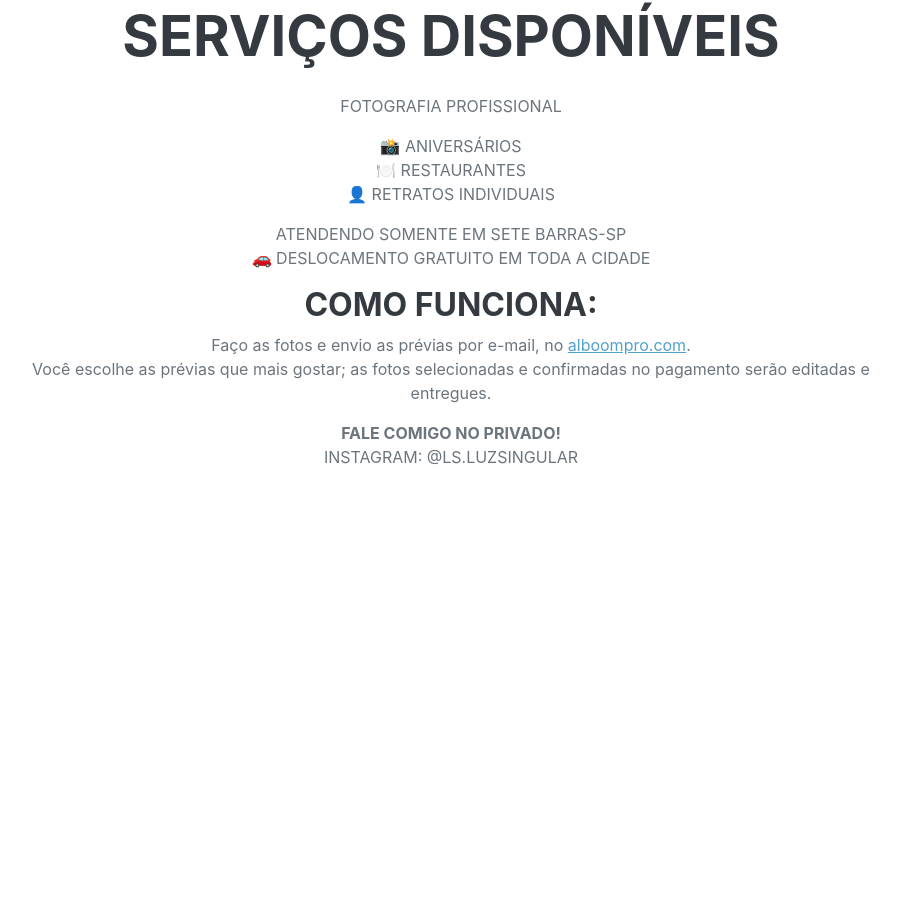
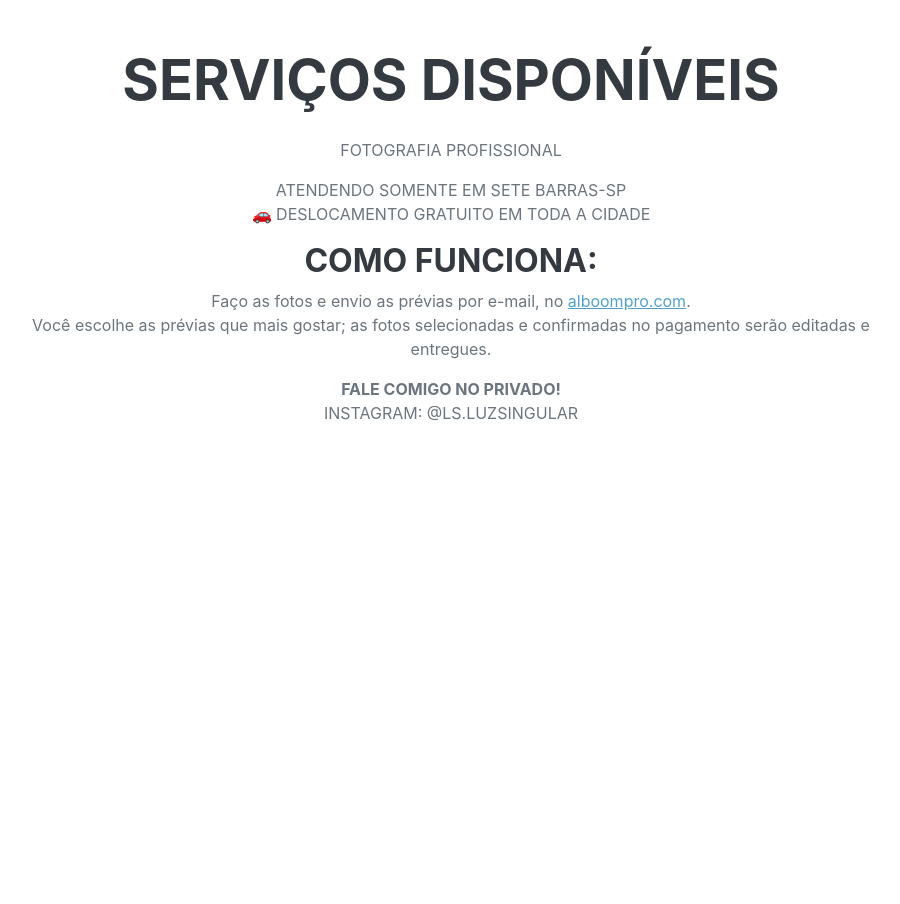
Before and after one commit to LuzSingular/LuzSingular.github.io, a plain HTML site: page index.html in a window 1280 px wide. Shown: the part 959-1863 px from the top of the page, without its empty margins (325-1225 px from the left). Drawn offline with nearby package versions, Linux system fonts and the light colour scheme; a web font is replaced by a local one.

Commit message:
Update index.html

```diff
--- a/index.html
+++ b/index.html
@@ -63,9 +63,6 @@
             FOTOGRAFIA PROFISSIONAL
         </p>
         <ul class="list-unstyled">
-            <li>📸 ANIVERSÁRIOS</li>
-            <li>🍽️ RESTAURANTES</li>
-            <li>👤 RETRATOS INDIVIDUAIS</li>
         </ul>
 
         <p>
```
